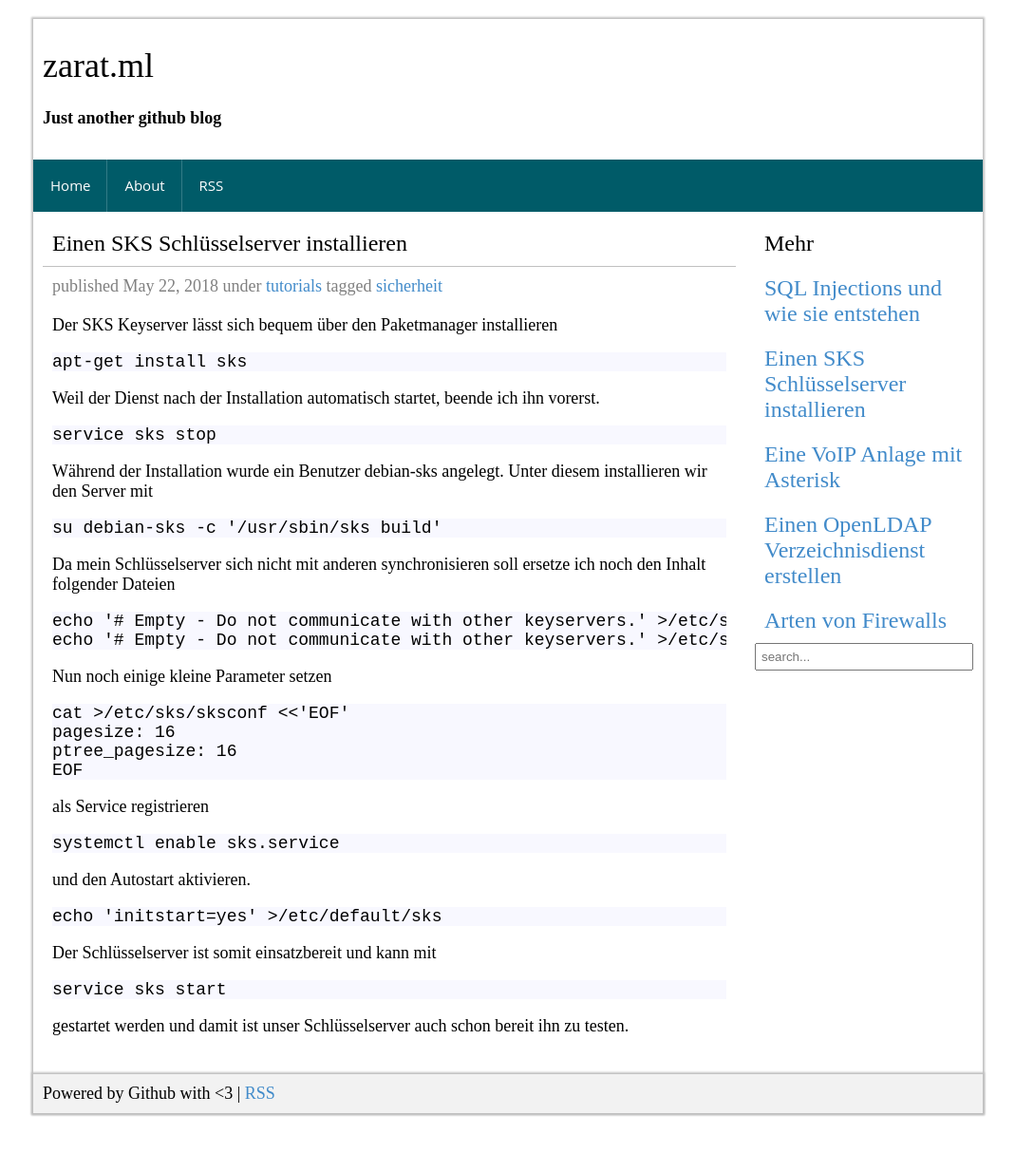
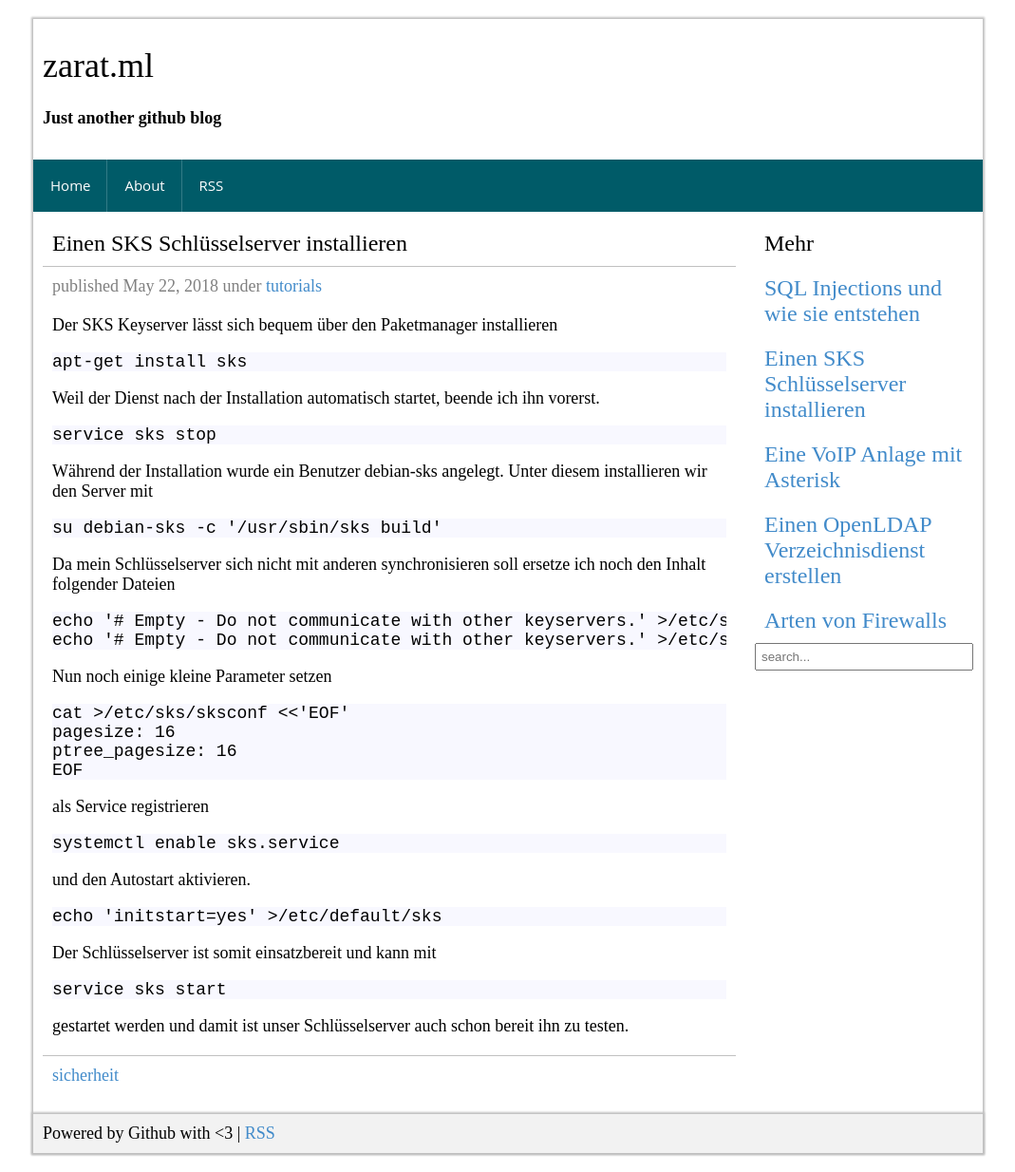
Before and after one commit to zarat/zarat.github.io, a Jekyll site: the page built from _posts/2018-05-22-sks.markdown, in a window 1280 px wide. Shown: the whole page at 95% size, without its empty margins (105-1174 px from the left). Built offline with Jekyll 4.4.1, drawn with Linux system fonts in a browser that asks for light colours; comment, search, counter and statistics services are not loaded; before the commit the page ends 1192 px from its top, so only the background shows below that.

Commit message:
Update post.html

```diff
--- a/_layouts/post.html
+++ b/_layouts/post.html
@@ -17,15 +17,17 @@ layout: default
       <a href="../category/{{ category_name }}">{{ category_name }}</a>
       {% endfor %}
 
-      tagged {% for tag in page.tags %}
-      {% capture tag_name %}{{ tag }}{% endcapture %}
-      <a href="/tag/{{ tag_name }}">{{ tag_name }}</a>
-      {% endfor %}
-
     </div>
 
     <div class="sp-content-item-body">
       {{ content }}
     </div>
 
+    <div class="sp-content-item-head-secondary">
+      {% for tag in page.tags %}
+      {% capture tag_name %}{{ tag }}{% endcapture %}
+      <a href="/tag/{{ tag_name }}">{{ tag_name }}</a>
+      {% endfor %}
+    </div>
+
   </div>
```
